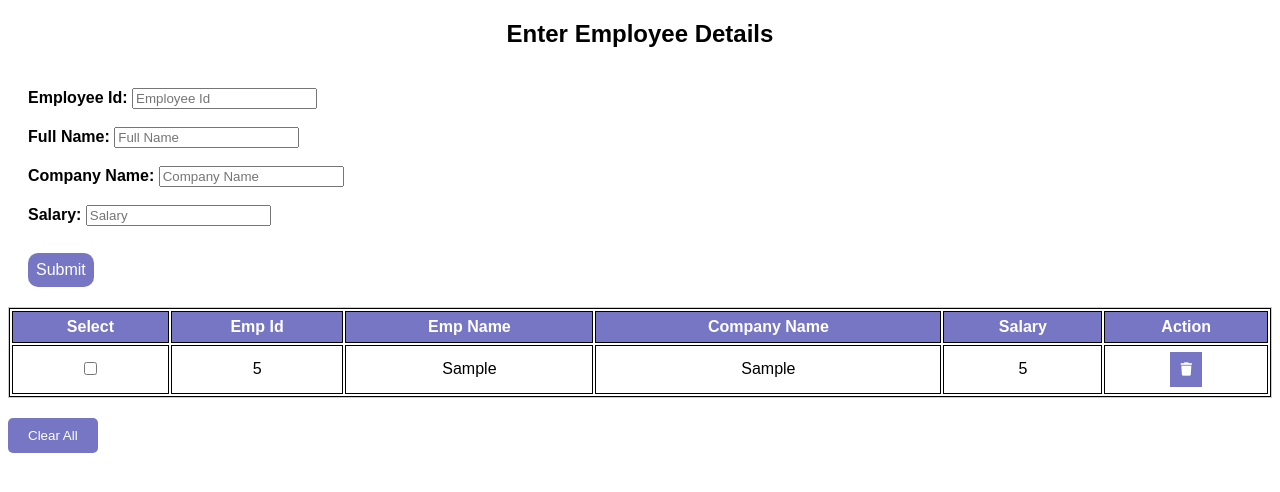
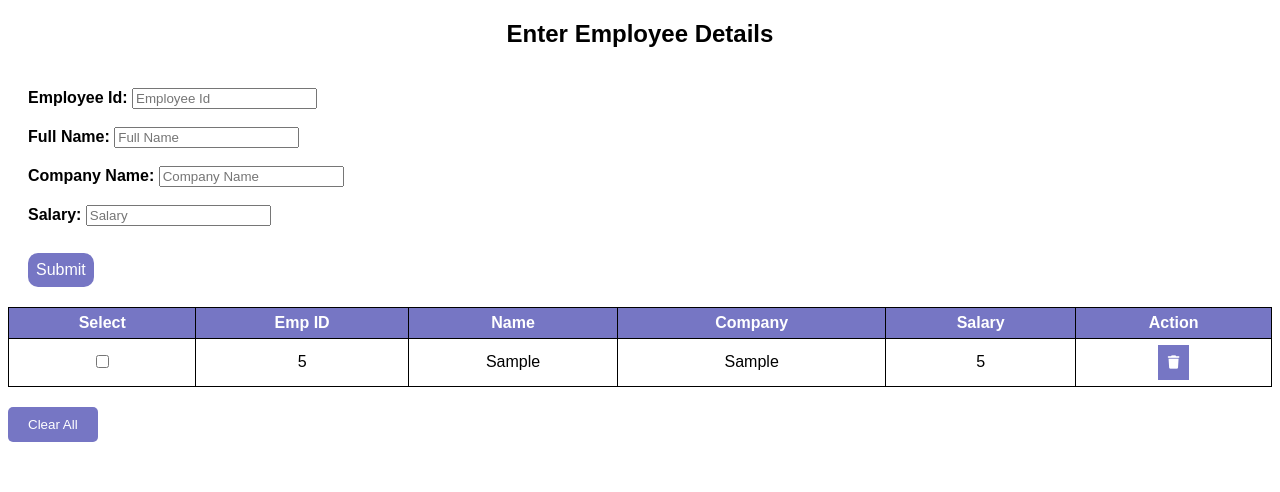
Before and after one commit to devSuchandra/Employee_Form, a plain HTML site: page index.html in a window 1280 px wide. Both pictures are taken after typing "5", "Sample", "Sample", "5" into the empty fields and a click on the button "Submit". Drawn offline with Linux system fonts and the light colour scheme.

Commit message:
Updated table view

```diff
--- a/index.html
+++ b/index.html
@@ -43,23 +43,14 @@
   <div class="table-scroll">
         <!-- Added hide style and id updatedddd -->
     <table id="employeeTable" >
-      <thead>
-        <tr>
-          <th>Select</th>
-          <th>Emp Id</th>
-          <th>Emp Name</th>
-          <th>Company Name</th>
-          <th>Salary</th>
-          <th>Action</th>
-        </tr>
-      </thead>
       <tbody>
         <!-- Dynamic rows appear here -->
       </tbody>
     </table>
   </div>
   <div style="text-align: left; margin-top: 20px;">
-      <button id="clearAllBtn" class="clear-btn">Clear All</button>
+    <div id="clearButtonContainer"></div>
+      <!--<button id="clearAllBtn" class="clear-btn">Clear All</button> -->
       </div>
 
   <script src="script.js"></script>
--- a/script.js
+++ b/script.js
@@ -1,6 +1,10 @@
 window.onload = function () {
   const submitBtn = document.getElementById("submitBtn");
-  const tableBody = document.querySelector("#employeeTable tbody");
+  const table = document.getElementById("employeeTable");
+  const tableBody = table.querySelector("tbody");
+  const clearButtonContainer = document.getElementById("clearButtonContainer");
+
+  let theadCreated = false;
 
   submitBtn.onclick = function () {
     // Get form values
@@ -15,6 +19,23 @@ window.onload = function () {
       return;
     }
 
+     // ✅ Create <thead> dynamically on first submit
+    if (!theadCreated) {
+      const thead = document.createElement("thead");
+      thead.innerHTML = `
+        <tr>
+          <th>Select</th>
+          <th>Emp ID</th>
+          <th>Name</th>
+          <th>Company</th>
+          <th>Salary</th>
+          <th>Action</th>
+        </tr>
+      `;
+      table.insertBefore(thead, tableBody);
+      theadCreated = true;
+    }
+
     // Create table row
     const row = document.createElement("tr");
 
@@ -27,22 +48,29 @@ window.onload = function () {
     checkboxCell.appendChild(checkbox);
     row.appendChild(checkboxCell);
 
+    row.innerHTML += `
+      <td>${empId}</td>
+      <td>${empName}</td>
+      <td>${company}</td>
+      <td>${salary}</td>
+    `;
+
     // Data cells
-    const empIdCell = document.createElement("td");
-    empIdCell.textContent = empId;
-    row.appendChild(empIdCell);
+    // const empIdCell = document.createElement("td");
+    // empIdCell.textContent = empId;
+    // row.appendChild(empIdCell);
 
-    const empNameCell = document.createElement("td");
-    empNameCell.textContent = empName;
-    row.appendChild(empNameCell);
+    // const empNameCell = document.createElement("td");
+    // empNameCell.textContent = empName;
+    // row.appendChild(empNameCell);
 
-    const companyCell = document.createElement("td");
-    companyCell.textContent = company;
-    row.appendChild(companyCell);
+    // const companyCell = document.createElement("td");
+    // companyCell.textContent = company;
+    // row.appendChild(companyCell);
 
-    const salaryCell = document.createElement("td");
-    salaryCell.textContent = salary;
-    row.appendChild(salaryCell);
+    // const salaryCell = document.createElement("td");
+    // salaryCell.textContent = salary;
+    // row.appendChild(salaryCell);
 
     // Delete button
     const deleteCell = document.createElement("td");
@@ -50,7 +78,9 @@ window.onload = function () {
     deleteBtn.innerHTML = '<i class="fa-solid fa-trash"></i>';
     deleteBtn.className = "delete-btn";
     deleteBtn.onclick = function () {
-  if (!checkbox.checked) {
+        // Safely get the checkbox in the same row at click time
+  const checkboxInRow = row.querySelector("input[type='checkbox']");
+  if (!checkboxInRow.checked) {
     alert("Please check the box to delete.");
     return;
   }
@@ -59,10 +89,14 @@ window.onload = function () {
 
   if (confirmDelete) {
     row.remove();
+
+    if (tableBody.rows.length === 0) {
+          table.querySelector("thead").remove();
+          theadCreated = false;
+          clearButtonContainer.innerHTML = "";
+        }
   }
-//   if (tableBody.rows.length === 0) { //// updateeee
-//     document.getElementById("tablecnt").style.display = "none"; //// updateeee
-//   } //// updateeee
+
     };
     deleteCell.appendChild(deleteBtn);
     row.appendChild(deleteCell);
@@ -70,32 +104,53 @@ window.onload = function () {
     // Add row to table
     tableBody.appendChild(row);
 
+    // ✅ Show Clear All button if not already created
+    if (!document.getElementById("clearAllBtn")) {
+      const clearBtn = document.createElement("button");
+      clearBtn.id = "clearAllBtn";
+      clearBtn.className = "clear-btn";
+      clearBtn.textContent = "Clear All";
+      clearBtn.onclick = function () {
+        const confirmClear = confirm("Are you sure you want to clear all employee records?");
+        if (confirmClear) {
+          tableBody.innerHTML = "";
+          table.querySelector("thead").remove();
+          theadCreated = false;
+          clearButtonContainer.innerHTML = "";
+          setTimeout(() => {
+             alert("All employee data has been cleared.");
+          }, 0);
+        }
+      };
+      clearButtonContainer.appendChild(clearBtn);
+    }
+
     // Clear inputs
     document.getElementById("employeeForm").reset();
 
     //Clear All button
-    const clearAllBtn = document.getElementById("clearAllBtn");
+    // const clearAllBtn = document.getElementById("clearAllBtn");
 
-clearAllBtn.onclick = function () {
-  const tableBody = document.querySelector("#employeeTable tbody");
+// clearAllBtn.onclick = function () {
+//   const tableBody = document.querySelector("#employeeTable tbody");
 
-  if (tableBody.rows.length === 0) {
-    alert("Table is already empty.");
-    return;
-  }
+//   if (tableBody.rows.length === 0) {
+//     alert("Table is already empty.");
+//     return;
+//   }
 
-  const confirmClear = confirm("Are you sure you want to clear all employee records?");
+//   const confirmClear = confirm("Are you sure you want to clear all employee records?");
 
-  if (confirmClear) {
+//   if (confirmClear) {
 
-  //document.getElementById("tablecnt").style.display = "none"; // updateeee
+//   //document.getElementById("tablecnt").style.display = "none"; // updateeee
 
-//document.getElementById()
-      tableBody.innerHTML = ""; // Clears all rows
-    setTimeout(() => { //// updateeee
-    alert("All employee data has been cleared."); // // updateeee
-  }, 0); // updateeee
+// //document.getElementById()
+//       tableBody.innerHTML = ""; // Clears all rows
+//     setTimeout(() => { //// updateeee
+//     alert("All employee data has been cleared."); // // updateeee
+//   }, 0); // updateeee
+//   }
+// };
   }
 };
-  }
-};
--- a/style.css
+++ b/style.css
@@ -32,7 +32,6 @@ button {
   max-height: 180px;          /* Limit height of table area */
   overflow-y: auto;           /* Scrollbar on vertical overflow */
   overflow-x: auto;           /* Scrollbar on horizontal overflow */
-  border: 1px solid #ccc;
 }
 
 table {
@@ -40,7 +39,7 @@ table {
   min-width: 10px;
   table-layout: auto;
   overflow: scroll;
-  border: 1px solid black
+  border-collapse: collapse;
 }
 th {
   border: 1px solid black;
```
